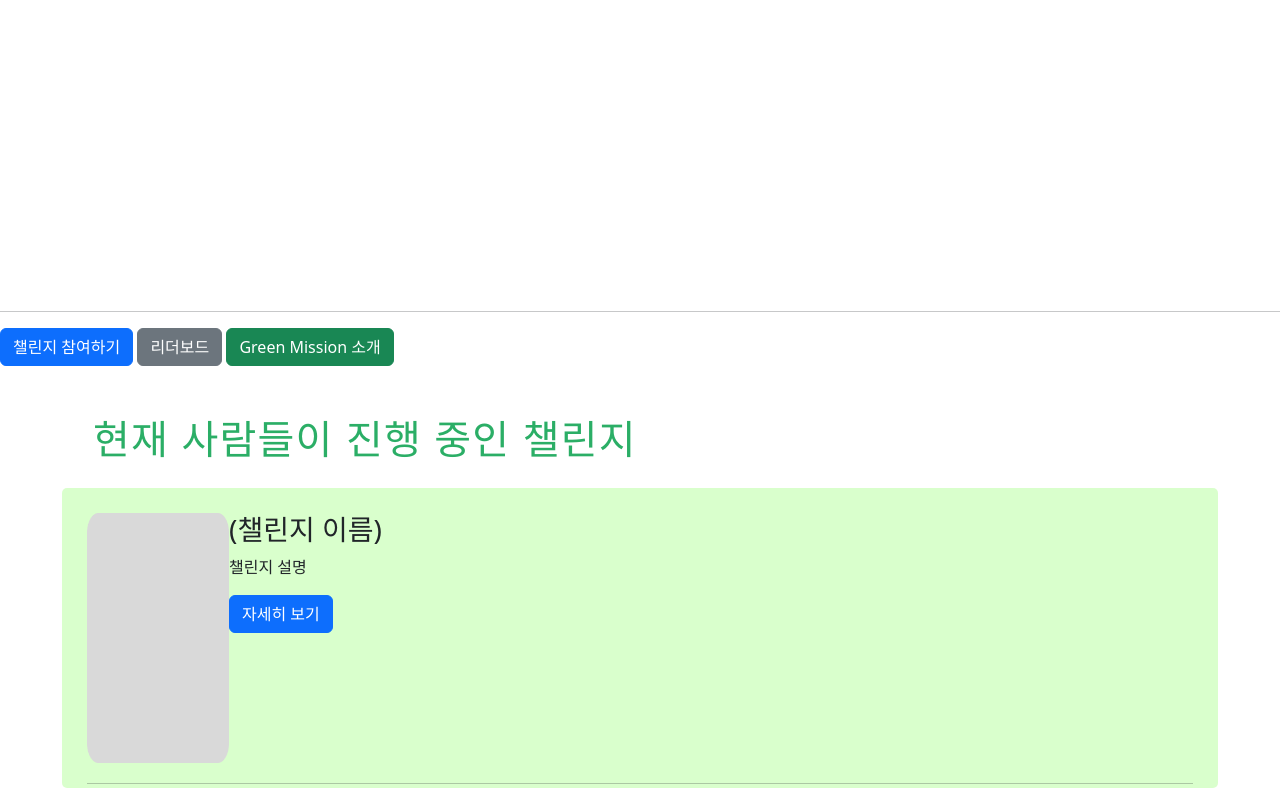
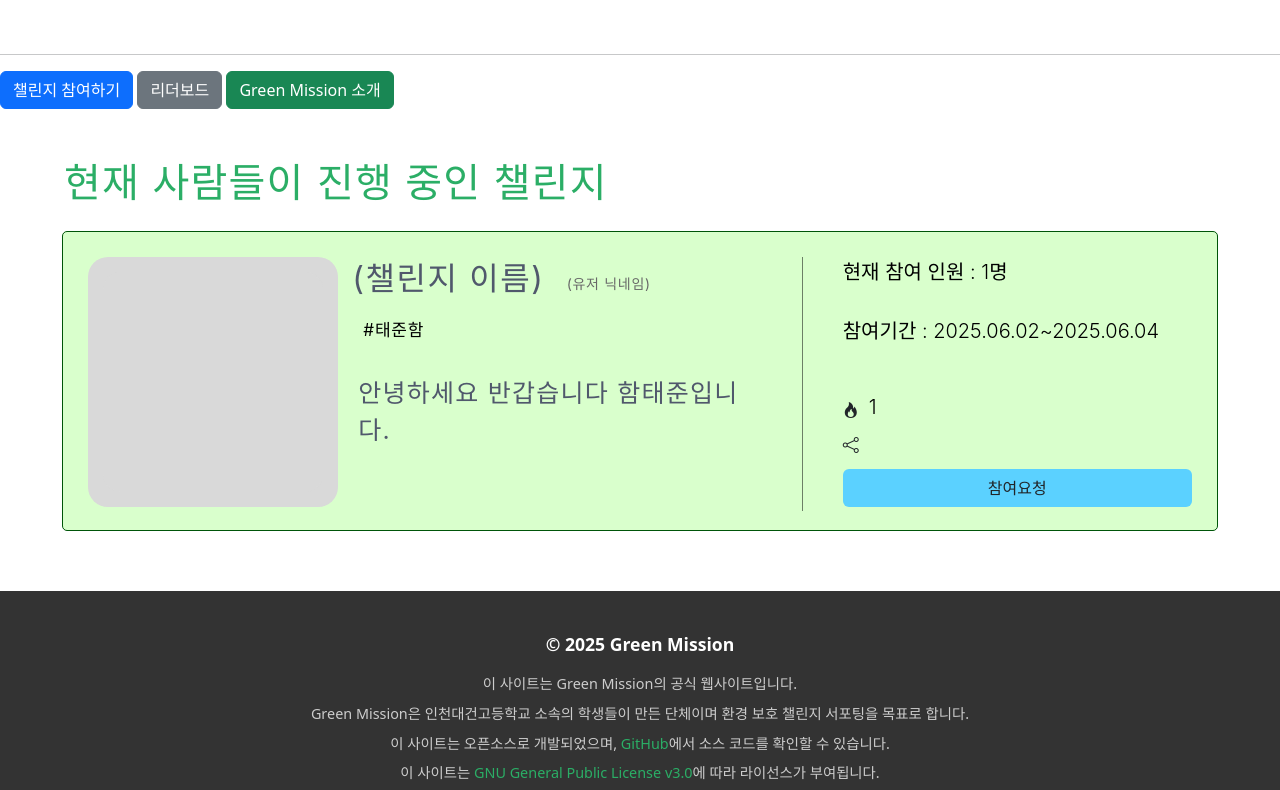
Before and after one commit to rrayy-25809/Green-Mission, a website built with Vite: page client/index.html in a window 1280 px wide. Shown: the part 559-1349 px from the top of the page. Built offline with nearby package versions, Linux system fonts and the light colour scheme; files whose address does not match are found by name; a web font is replaced by a local one.

Commit message:
Changes to be committed: 챌린지 칸 디자인 구현 및 개선, 부트스트랩 아이콘 적용, 날짜와 기념일 명을 같이 표시하도록 수정, db 모듈의 필요없는 출력문 제거 	modified:   client/index.html 	modified:   client/src/style.css 	modified:   package-lock.json 	modified:   package.json 	modified:   server/db.py 	modified:   server/routes/today.py

```diff
--- a/client/index.html
+++ b/client/index.html
@@ -11,7 +11,7 @@
             <a type="button" class="btn btn-secondary" href="/login">로그인</a>
         </nav>
         <div class="main_container" data-bs-theme="dark">
-            <h1 id="title"><span>Green</span> <span>Mission !</span></h1>
+            <h1 id="title"><span>Green</span> <span>Mission!</span></h1>
             <p id="todayis"></p>
             <!-- 차후 검색 창 구현 -->
         </div>
@@ -25,17 +25,31 @@
             <h2>현재 사람들이 진행 중인 챌린지</h2>
             <div class="challenge-list">
                 <div class="row g-0 challenge-item">
-                    <div class="col-sm-6 col-md-8">
-                        <img src="src/images/challenge.png" class="img-fluid rounded-start" alt="챌린지 이미지 1">
-                        <div class="challenge-info">
-                            <h3>(챌린지 이름)</h3>
-                            <p>챌린지 설명</p>
-                            <a href="/challenge/1" class="btn btn-primary">자세히 보기</a>
+                    <div class="col-auto challenge-img-box">
+                        <img src="src/images/challenge.png" alt="챌린지 이미지 1">
+                    </div>
+                    <div class="col challenge-main">
+                        <div class="row challenge-header">
+                            <div class="col-auto challenge-title">
+                                <h3>(챌린지 이름)</h3>
+                            </div>
+                            <div class="col-auto challenge-user">
+                                <span>(유저 닉네임)</span>
+                            </div>
                         </div>
+                        <div class="challenge-hashtag">#태준함</div>
+                        <div class="challenge-desc">안녕하세요 반갑습니다 함태준입니다.</div>
                     </div>
-                    <hr class="line"></hr>
-                    <div class="col-6 col-md-4">
-
+                    <div class="challenge-divider d-none d-md-block"></div>
+                    <div class="col-auto challenge-side">
+                        <span class="challenge-participants">현재 참여 인원 : 1명</span>
+                        <span class="challenge-period">참여기간 : 2025.06.02~2025.06.04</span>
+                        <div class="challenge-cheer">
+                            <i class="bi bi-fire"></i>
+                            <span>1</span>
+                        </div>
+                        <i class="challenge-share bi bi-share"></i>
+                        <button type="button" class="btn challenge-join-btn">참여요청</button>
                     </div>
                 </div>
             </div>
--- a/client/src/style.css
+++ b/client/src/style.css
@@ -9,8 +9,7 @@ body{
     flex-direction: column;
     align-items: center;
     justify-content: center;
-    height: 100vh;
-    padding: 0;
+    height: 543px;
 
     .input-group {
         margin-top: 10px;
@@ -26,13 +25,7 @@ body{
         letter-spacing: 0.03em;
 
         color: #2BAE66;
-
         text-shadow: 3px 2px 4px rgba(0, 0, 0, 0.25);
-
-        /* Inside auto layout */
-        flex: none;
-        order: 0;
-        flex-grow: 0;
 
     }
 
@@ -67,16 +60,13 @@ body{
     justify-content: flex-end;
 
     .btn {
-        margin-right: 3%;
+        margin-right: 2%;
     }
 }
 
 .challenges{
     h2{
         /* 현재 사람들이 참여 중인 챌린지 */
-        width: 564px;
-        height: 48px;
-
         font-family: 'Inter';
         font-style: normal;
         font-weight: 400;
@@ -91,45 +81,187 @@ body{
         order: 0;
         flex-grow: 0;
 
-        margin-left: 93px;
+        margin-left: 5%;
         margin-top: 50px;
         margin-bottom: 12px;
     }
 
+    /* 챌린지 카드 Figma 스타일 반영 */
     .challenge-list {
         display: flex;
         flex-direction: column;
         align-items: center;
         justify-content: center;
         width: 100%;
+    }
 
-        .challenge-item{
-            /* 챌린지 칸 */
+    .challenge-item {
+        background: rgba(160,255,128,0.4);
+        border-radius: 5px;
+        border: 0.5px solid #005509;
+        width: 90.27%;
+        height: 300px;
+        padding: 25px;
+        gap: 20px;
+        align-items: flex-start;
+        display: flex;
+        margin-bottom: 12px;
+        margin-top: 12px;
+
+        .challenge-img-box {
+            width: 250px;
+            height: 250px;
+            background: #D9D9D9;
+            border-radius: 20px;
             display: flex;
-            align-items: flex-start;
-            padding: 25px;
-            gap: 20px;
-
-            width: 90.27%;
-            height: 300px;
-
-            background: rgba(160, 255, 128, 0.4);
-            border-radius: 5px;
-
-            /* Inside auto layout */
-            flex: none;
-            order: 1;
-            flex-grow: 0;
-
-            margin-bottom: 12px;
-            margin-top: 12px;
+            align-items: center;
+            justify-content: center;
 
             img {
-                width: 19.23%;
-                height: 250px;
-                float: left;
+                width: 220px;
+                height: 220px;
+                object-fit: cover;
+                border-radius: 15px;
             }
         }
+
+        .challenge-main {
+            display: flex;
+            flex-direction: column;
+            gap: 15px;
+            width: 570px;
+            height: 250px;
+            justify-content: flex-start;
+        }
+
+        .challenge-header {
+            display: flex;
+            flex-direction: row;
+            align-items: center;
+            gap: 21px;
+            padding: 2px 5px;
+        }
+
+        .challenge-title {
+            display: flex;
+            align-items: center;
+            gap: 10px;
+            padding: 0 1px;
+            height: 40px;
+        }
+
+        .challenge-title h3 {
+            font-family: Inter, sans-serif;
+            font-size: 32px;
+            color: #50586C;
+            font-weight: 400;
+            letter-spacing: 0.05em;
+            margin: 0;
+        }
+
+        .challenge-user {
+            display: flex;
+            align-items: center;
+            gap: 10px;
+            padding: 15px 0 7px;
+            height: 40px;
+        }
+
+        .challenge-user span {
+            font-family: Inter, sans-serif;
+            font-size: 14px;
+            color: #686868;
+            font-weight: 400;
+            letter-spacing: 0.05em;
+        }
+
+        .challenge-hashtag {
+            display: flex;
+            align-items: center;
+            gap: 10px;
+            padding: 2px 5px;
+            font-family: Inter, sans-serif;
+            font-size: 17px;
+            color: #000;
+            font-weight: 400;
+            letter-spacing: 0.05em;
+        }
+
+        .challenge-desc {
+            margin-top: 14px;
+            font-family: Inter, sans-serif;
+            font-size: 25px;
+            color: #50586C;
+            font-weight: 400;
+            letter-spacing: 0.05em;
+        }
+
+        .challenge-divider {
+            width: 1px;
+            height: 254px;
+            background: rgba(0,0,0,0.5);
+            margin: 0 20px;
+        }
+    }
+
+    .challenge-item .challenge-side {
+        display: flex;
+        flex-direction: column;
+        width: 349px;
+        height: 250px;
+        justify-content: space-between;
+    }
+
+    .challenge-item .challenge-participants {
+        font-family: Inter, sans-serif;
+        font-size: 20px;
+        color: #000;
+        font-weight: 300;
+    }
+
+    .challenge-item .challenge-period {
+        font-family: Inter, sans-serif;
+        font-size: 20px;
+        color: #000;
+        font-weight: 300;
+        margin-top: 23px;
+    }
+
+    .challenge-item .challenge-cheer {
+        display: flex;
+        align-items: flex-end;
+        gap: 10px;
+        margin-top: 40px;
+    }
+
+    .challenge-item .challenge-cheer img {
+        width: 24px;
+        height: 40px;
+    }
+
+    .challenge-item .challenge-cheer span {
+        font-family: Inter, sans-serif;
+        font-size: 20px;
+        color: #000;
+        font-weight: 300;
+    }
+
+    .challenge-item .challenge-share {
+        display: flex;
+        align-items: center;
+        gap: 10px;
+        margin-top: 10px;
+    }
+
+    .challenge-item .challenge-share img {
+        width: 46px;
+        height: 46px;
+    }
+
+    .challenge-item .challenge-join-btn {
+        background: #5BD1FF;
+        font-family: Inter, sans-serif;
+        margin-top: 10px;
     }
 }
 
@@ -175,7 +307,7 @@ body{
         transition: color 0.3s ease;
 
         &:hover {
-            color: #26AD00;
+            color: #0ad3ab;
             text-decoration: underline;
         }
     }
--- a/package.json
+++ b/package.json
@@ -16,6 +16,6 @@
   "dependencies": {
     "@popperjs/core": "^2.11.8",
     "bootstrap": "^5.3.3",
-    "bootstrap-icons": "^1.11.3"
+    "bootstrap-icons": "^1.13.1"
   }
 }
```
Also changed, not shown: 3 other files.
